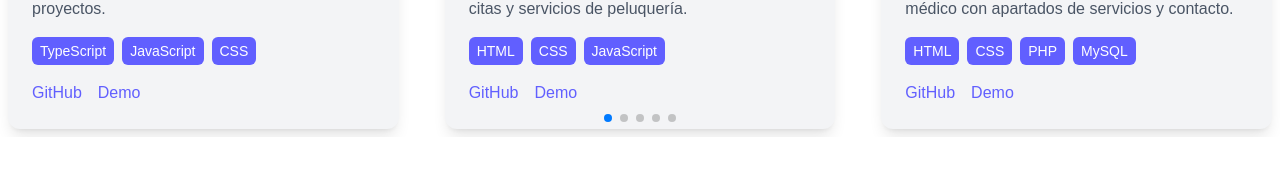
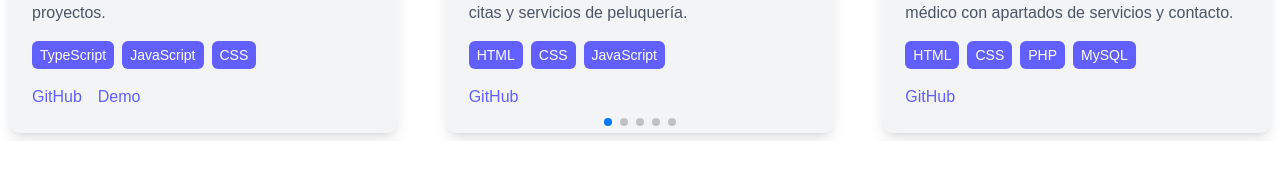
Before and after one commit to Cam-JR/Cam-Portafolio, a Next.js app: page / in a window 1280 px wide. Shown: the part 2871-3042 px from the top of the page. Built offline with nearby package versions, Linux system fonts and the light colour scheme.

Commit message:
Animaciones para Project

```diff
--- a/src/components/ProjectCard.tsx
+++ b/src/components/ProjectCard.tsx
@@ -1,16 +1,21 @@
-// projectcard.tsx
-interface Props {
+import { motion } from "framer-motion";
+
+type Props = {
   title: string;
   description: string;
   image: string;
   tech: string[];
   github: string;
-  demo: string;
-}
+  demo?: string;
+};
 
 export default function ProjectCard({ title, description, image, tech, github, demo }: Props) {
   return (
-    <div className="bg-gray-100 dark:bg-gray-800 rounded-xl shadow-lg overflow-hidden">
+    <motion.div
+      whileHover={{ scale: 1.03, y: -5 }}
+      transition={{ type: "spring", stiffness: 300 }}
+      className="bg-gray-100 dark:bg-gray-800 rounded-xl shadow-lg overflow-hidden"
+    >
       <img src={image} alt={title} className="w-full h-48 object-cover" />
       <div className="p-6">
         <h3 className="text-xl font-bold mb-2">{title}</h3>
@@ -26,11 +31,13 @@ export default function ProjectCard({ title, description, image, tech, github, d
           <a href={github} target="_blank" className="text-indigo-500 hover:underline">
             GitHub
           </a>
-          <a href={demo} target="_blank" className="text-indigo-500 hover:underline">
-            Demo
-          </a>
+          {demo && (
+            <a href={demo} target="_blank" className="text-indigo-500 hover:underline">
+              Demo
+            </a>
+          )}
         </div>
       </div>
-    </div>
+    </motion.div>
   );
 }
--- a/src/components/Projects.tsx
+++ b/src/components/Projects.tsx
@@ -1,7 +1,8 @@
-// projects.tsx
 'use client';
+
 import { Swiper, SwiperSlide } from 'swiper/react';
 import { Pagination, Navigation } from 'swiper/modules';
+import { motion } from 'framer-motion';
 import projects from '../lib/projects';
 import ProjectCard from './ProjectCard';
 
@@ -11,36 +12,35 @@ import 'swiper/css/navigation';
 
 export default function Projects() {
   return (
-    <section id="projects" className="py-15">
-      <h2 className="text-4xl font-extrabold mb-10 text-center text-gray-900">Proyectos</h2>
+    <section id="projects" className="py-16">
+      <h2 className="text-4xl font-extrabold mb-10 text-center text-gray-900 dark:text-white">
+        Proyectos
+      </h2>
 
-      {/* Carrusel de Swiper */}
       <Swiper
         spaceBetween={30}
         slidesPerView={1}
         breakpoints={{
-          640: {
-            slidesPerView: 1,
-          },
-          768: {
-            slidesPerView: 2,
-          },
-          1024: {
-            slidesPerView: 3,
-          },
+          640: { slidesPerView: 1 },
+          768: { slidesPerView: 2 },
+          1024: { slidesPerView: 3 },
         }}
-        pagination={{
-          clickable: true,
-        }}
-        navigation={true}
+        pagination={{ clickable: true }}
+        navigation
         modules={[Pagination, Navigation]}
         className="mySwiper"
       >
-        {projects.map((p) => (
+        {projects.map((p, index) => (
           <SwiperSlide key={p.id}>
-            <div className="flex justify-center p-2">
+            <motion.div
+              className="flex justify-center p-2"
+              initial={{ opacity: 0, y: 50, scale: 0.95 }}
+              whileInView={{ opacity: 1, y: 0, scale: 1 }}
+              transition={{ duration: 0.6, delay: index * 0.1 }}
+              viewport={{ once: true }}
+            >
               <ProjectCard {...p} />
-            </div>
+            </motion.div>
           </SwiperSlide>
         ))}
       </Swiper>
```
